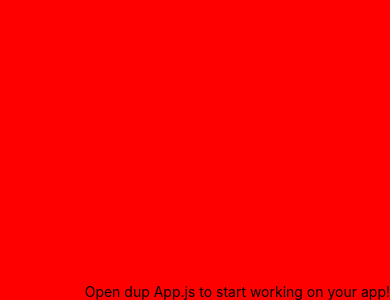
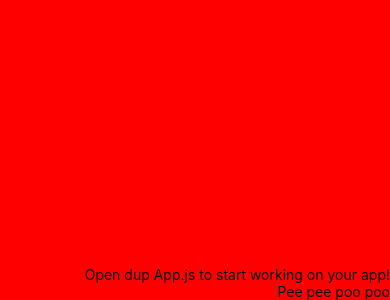
Before and after one commit to JAC-1/elscLibraryMvp, a React Native app: screen / in a window 390 px wide. Shown: the part 544-844 px from the top of the page. Built offline with nearby package versions, Linux system fonts and the light colour scheme.

Commit message:
Add important text to app.js

```diff
--- a/App.js
+++ b/App.js
@@ -5,6 +5,7 @@ export default function App() {
   return (
     <View style={styles.container}>
       <Text>Open dup App.js to start working on your app!</Text>
+      <Text>Pee pee poo poo</Text>
       <StatusBar style="auto" />
     </View>
   );
```
